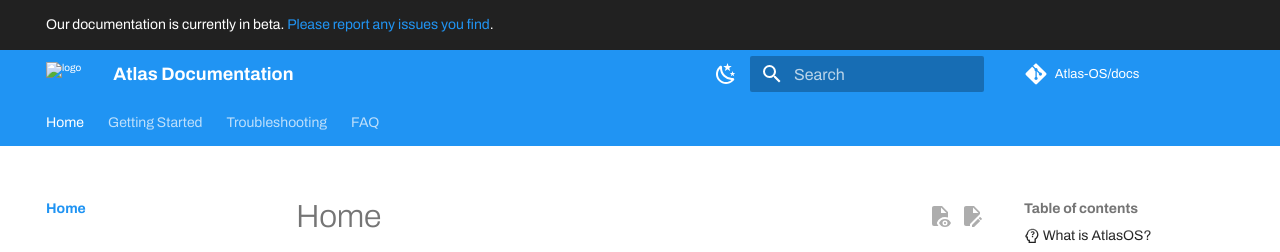
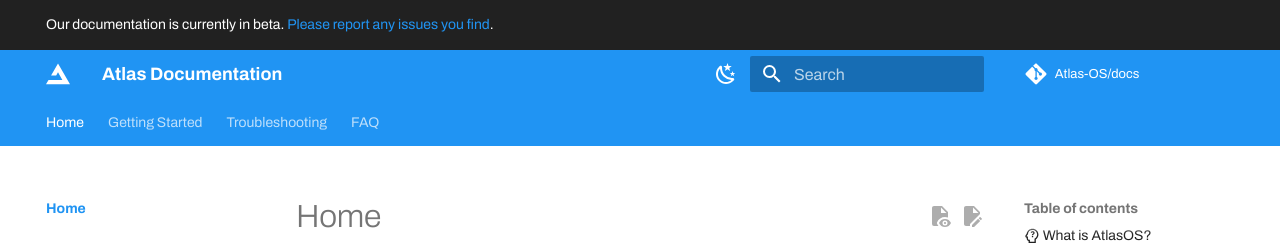
Before and after one commit to Atlas-OS/docs, an MkDocs documentation site: the page built from docs/index.md, in a window 1280 px wide. Shown: the top 252 px of the page. Built offline with MkDocs 1.6.1 and Material for MkDocs 9.7.7, drawn with Linux system fonts in a browser that asks for light colours; some web fonts are replaced; plug-ins that fetch from the network failed and are left out; comment, search, counter and statistics services are not loaded.

Commit message:
fix: :bento: upload the correct files

```diff
--- a/mkdocs.yml
+++ b/mkdocs.yml
@@ -77,8 +77,8 @@ theme:
   language: en
 
   # https://squidfunk.github.io/mkdocs-material/setup/changing-the-logo-and-icons/
-  logo: assets/brand/icon.png
-  favicon: assets/brand/icon.png
+  logo: assets/brand/icon.svg
+  favicon: assets/brand/icon.svg
 
   # https://squidfunk.github.io/mkdocs-material/setup/adding-a-git-repository/#code-actions
   icon:
```
Also changed, not shown: docs/assets/brand/icon.png (added), docs/assets/brand/icon.svg (added), docs/assets/brand/logo.png (deleted).
